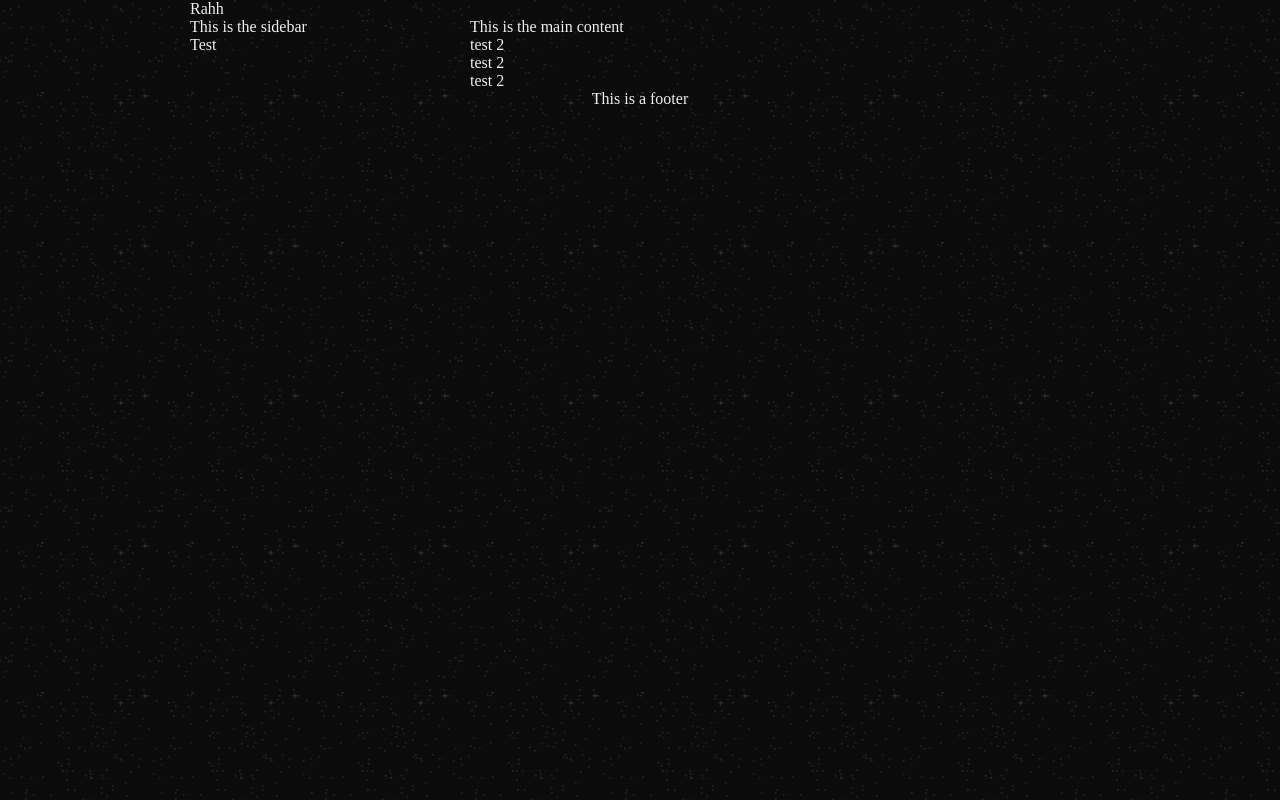
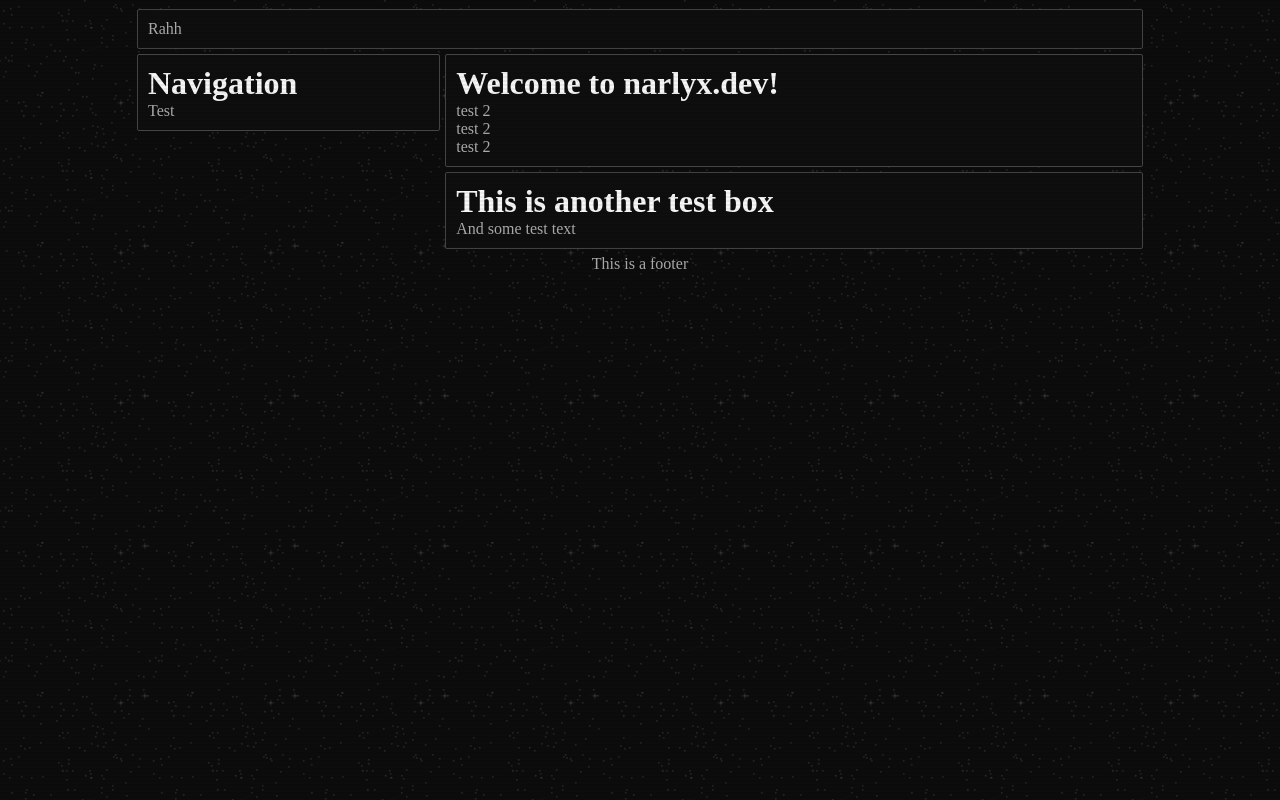
Before and after one commit to narlyx/narlyx.dev, a website: page src/home/index.html in a window 1280 px wide. Drawn offline with Linux system fonts and the light colour scheme.

Commit message:
Feat: Boxes

```diff
--- a/src/home/index.html
+++ b/src/home/index.html
@@ -14,19 +14,29 @@
     <div id="scan-lines"></div>
 
     <div id="header">
-      <p>Rahh</p>
+      <div class="box">
+        <p>Rahh</p>
+      </div>
     </div>
 
     <div id="sidebar">
-      <p>This is the sidebar</p>
+      <div class="box">
+        <h1>Navigation</h1>
       <p>Test</p>
+      </div>
     </div>
 
     <div id="main">
-      <p>This is the main content</p>
-      <p>test 2</p>
-      <p>test 2</p>
-      <p>test 2</p>
+      <div class="box">
+        <h1>Welcome to narlyx.dev!</h1>
+        <p>test 2</p>
+        <p>test 2</p>
+        <p>test 2</p>
+      </div>
+      <div class="box">
+        <h1>This is another test box</h1>
+        <p>And some test text</p>
+      </div>
     </div>
 
     <div id="footer">
--- /dev/null
+++ b/src/style/color.css
@@ -0,0 +1,31 @@
+:root {
+  --primary-color: #ffffff;
+  --secondary-color: #b3b3b3;
+  --highlight-color: #5c5c5c;
+  --highlight-color-dim: #414141;
+  --base-color: #0f0f0f;
+  --background-color: black;
+}
+
+h1, h2, h3, a {
+  color: var(--primary-color);
+}
+
+p {
+  color: var(--secondary-color);
+}
+
+.box {
+  outline-color: var(--highlight-color);
+  background-color: var(--base-color);
+  animation: box-flicker 0.11s infinite;
+}
+
+@keyframes box-flicker {
+  0% {
+    outline-color: var(--highlight-color);
+  }
+  100% {
+    outline-color: var(--highlight-color-dim);
+  }
+}
--- a/src/style/elements.css
+++ /dev/null
@@ -1,34 +0,0 @@
-#scrolling-bg {
-  display: block;
-  width: 100%;
-  height: 100%;
-  top: 0;
-  left: 0;
-  background-image: url("../assets/textures/stars.gif");
-  position: fixed;
-  z-index: -2;
-  animation: bg-scroll 18s linear infinite;
-}
-
-#scan-lines {
-  display: block;
-  width: 100%;
-  height: 100%;
-  top: 0;
-  left: 0;
-  background-image: url("../assets/textures/scanlines.png");
-  position: fixed;
-  z-index: 100;
-  opacity: 0.5;
-  animation: bg-scroll 20s linear infinite;
-  pointer-events: none;
-}
-
-@keyframes bg-scroll {
-  0% {
-    background-position: 0px 0px;
-  }
-  100% {
-    background-position: -150px -150px;
-  }
-}
--- a/src/style/layout.css
+++ b/src/style/layout.css
@@ -5,7 +5,8 @@
 }
 
 body {
-  max-width: 900px;
+  padding: 10px;
+  max-width: 1024px;
   margin: auto;
 }
 
@@ -15,12 +16,13 @@ body {
 #sidebar {
   float: left;
   width: 30%;
+  box-sizing: border-box;
 }
 
 #main {
   float: left;
   width: 70%;
-  padding-left: 10px;
+  padding-left: 7px;
 }
 
 #footer {
@@ -28,8 +30,53 @@ body {
 }
 
 @media screen and (max-width: 512px) {
-  .sidebar, .main {
+  #sidebar, #main {
     width: 100%;
     padding: 0;
   }
+  #main {
+    margin-left: 0px
+  }
 }
+
+.box {
+  padding: 10px;
+  border-radius: 1px;
+  outline: 1px solid;
+  margin-bottom: 7px;
+}
+
+#scrolling-bg {
+  display: block;
+  width: 100%;
+  height: 100%;
+  top: 0;
+  left: 0;
+  background-image: url("../assets/textures/stars.gif");
+  position: fixed;
+  z-index: -2;
+  animation: bg-scroll 18s linear infinite;
+}
+
+#scan-lines {
+  display: block;
+  width: 100%;
+  height: 100%;
+  top: 0;
+  left: 0;
+  background-image: url("../assets/textures/scanlines.png");
+  position: fixed;
+  z-index: 100;
+  opacity: 0.5;
+  animation: bg-scroll 20s linear infinite;
+  pointer-events: none;
+}
+
+@keyframes bg-scroll {
+  0% {
+    background-position: 0px 0px;
+  }
+  100% {
+    background-position: -150px -150px;
+  }
+}
--- a/src/style/main.css
+++ b/src/style/main.css
@@ -1,4 +1,4 @@
 /* Modules */
 @import url("./layout.css");
-@import url("./elements.css");
-@import url("./theme.css");
+@import url("./color.css");
+@import url("./typography.css");
--- a/src/style/theme.css
+++ /dev/null
@@ -1,4 +0,0 @@
-body {
-  color: white;
-  background-color: black;
-}
--- /dev/null
+++ b/src/style/typography.css
@@ -0,0 +1,7 @@
+a:link {
+  text-decoration: none;
+}
+
+a:hover, a:active {
+  text-decoration: underline;
+}
```
